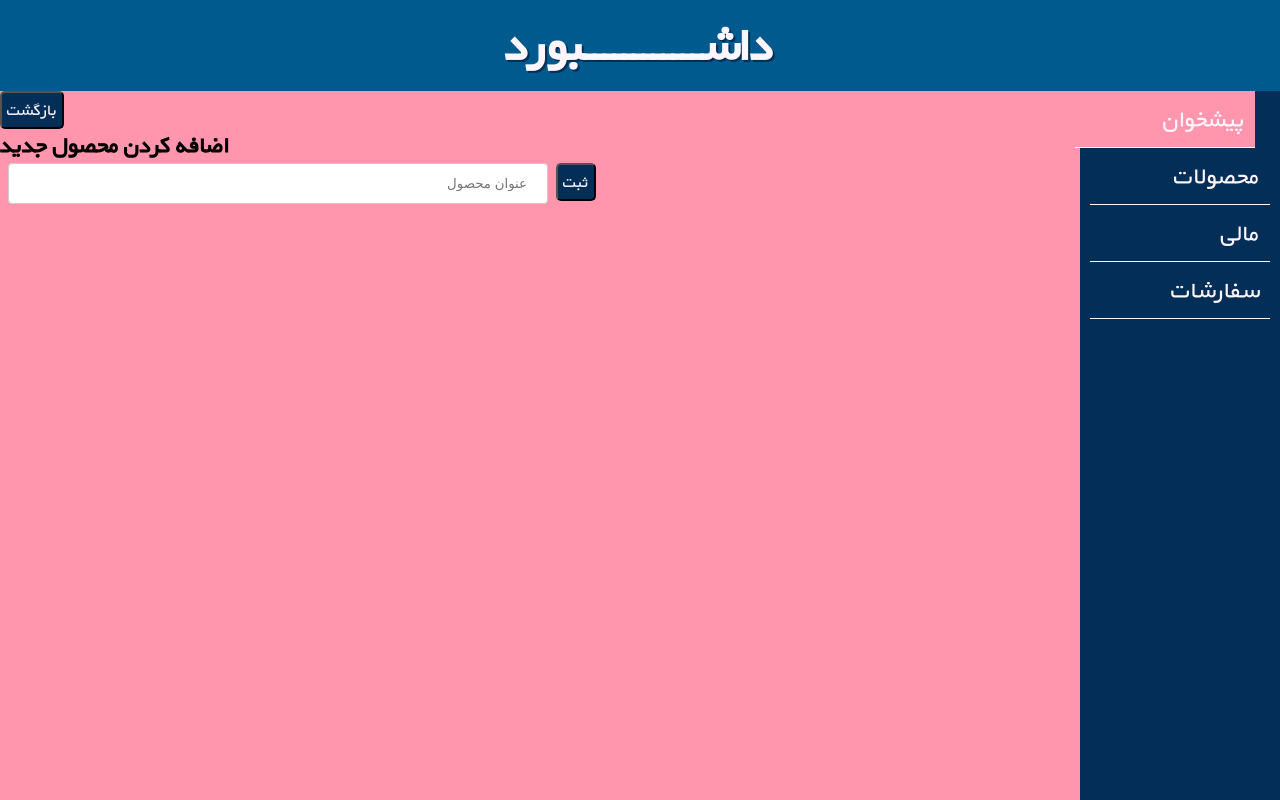
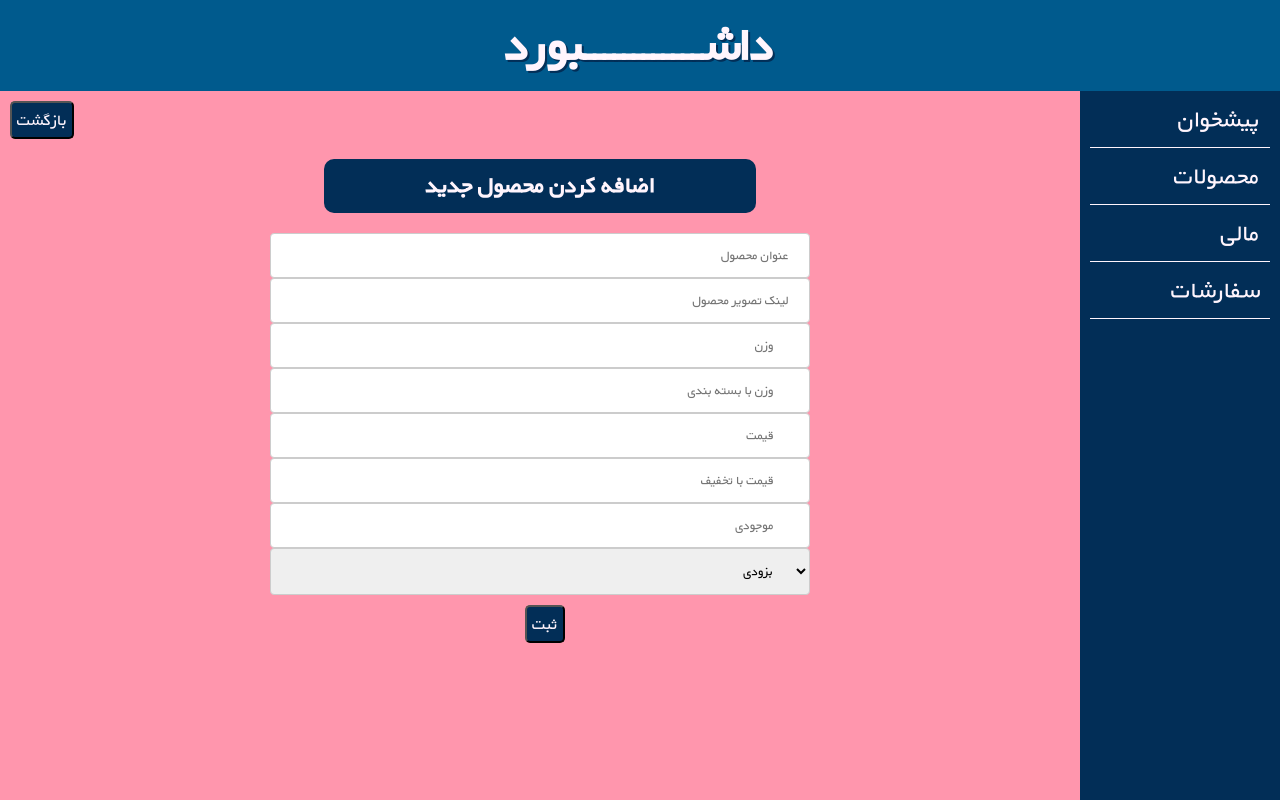
Before and after one commit to massam89/dashboard-app, a React (Create React App) app: page /add-product in a window 1280 px wide. Built offline with nearby package versions, Linux system fonts and the light colour scheme.

Commit message:
add adding product page

```diff
--- a/src/App.css
+++ b/src/App.css
@@ -148,7 +148,7 @@ button:active {
 	top:1px;
 }
 
-input[type=text], select {
+input, select, option {
   width: 50%;
   padding: 12px 20px;
   margin: 0px 8px;
@@ -157,7 +157,8 @@ input[type=text], select {
   border-radius: 4px;
   box-sizing: border-box;
   text-align: right;
-}
+  font-family: byekan;
+  }
 
 table {
   background-color: var(--dark);
@@ -181,3 +182,24 @@ tr:nth-child(even) {
 tr:nth-child(odd) {
   color: var(--white);
 }
+
+.add-product-page h2 {
+  text-align: center;
+  color: var(--white);
+  text-shadow: 2px 2px var(--very-dark);
+  background-color: var(--very-dark);
+  width: 40%;
+  margin: 20px auto;
+  padding: 10px;
+  border-radius: 10px;
+}
+
+.add-product-page button {
+  margin: 10px 0 0 10px;
+}
+
+.add-product-page form {
+  display: flex;
+  flex-direction: column;
+  align-items: center;
+}
--- a/src/components/AddProduct.js
+++ b/src/components/AddProduct.js
@@ -1,21 +1,52 @@
-import React, {useState} from 'react'
+import React, {useState, useContext} from 'react'
 import { Link } from "react-router-dom";
+import {AppContext} from './AppContext'
 
 const AddProduct = () => {
-    const [name, setName] = useState('')
+    const {productsList, setProductsList} = useContext(AppContext);
+    const [name, setName] = useState('');
+    const [imageURL, setImageURL] = useState('');
+    const [weight, setWeight] = useState();
+    const [weightPlus, setWeightPlus] = useState();
+    const [price, setPrice] = useState()
+    const [priceOff, setPriceOff] = useState();
+    const [stock, setStock] = useState();
+    const [status, setStatus] = useState('coming soon');
 
     const submit = (e) => {
         e.preventDefault();
-        console.log(name)
+        const data = {name, imageURL, weight, weightPlus, price, priceOff, stock, status }
+        setProductsList([ data, ...productsList]);
+        setName('');
+        setImageURL('');
+        setWeight('');
+        setWeightPlus('');
+        setPrice('');
+        setPriceOff('');
+        setStock('');
+        setStatus('coming soon')
     }
 
+
+
     return (
-        <div>
+        <div className='add-product-page'>
             <button><Link to='products'>بازگشت</Link></button>
             <h2>اضافه کردن محصول جدید</h2>
 
             <form onSubmit={submit}>
                 <input placeholder='عنوان محصول' type='text' value={name} onChange={(e) => setName(e.target.value)} />
+                <input placeholder='لینک تصویر محصول' type='url' value={imageURL} onChange={(e) => setImageURL(e.target.value)} />
+                <input placeholder='وزن' type='number' value={weight} onChange={(e) => setWeight(e.target.value)} />
+                <input placeholder='وزن با بسته بندی' type='number' value={weightPlus} onChange={(e) => setWeightPlus(e.target.value)} />
+                <input placeholder='قیمت' type='number' value={price} onChange={(e) => setPrice(e.target.value)} />
+                <input placeholder='قیمت با تخفیف' type='number' value={priceOff} onChange={(e) => setPriceOff(e.target.value)} />
+                <input placeholder='موجودی' type='number' value={stock} onChange={(e) => setStock(e.target.value)} />
+                <select value={status} onChange = {(e) => setStatus(e.target.value)}>
+                    <option value="coming soon">بزودی</option>
+                    <option value="available">در دسترس</option>
+                    <option value="stop">توقف تولید</option>
+                </select>
                 <button type='submit'>ثبت</button>
             </form>
         </div>
--- a/src/components/AppContext.js
+++ b/src/components/AppContext.js
@@ -3,7 +3,7 @@ import React, { useState } from 'react';
 export const AppContext = React.createContext();
 
 const Context = ({ children }) => {
- const [navbarSelect, setNavbarSelect] = useState('counter');
+ const [navbarSelect, setNavbarSelect] = useState('');
   const [productsList, setProductsList] = useState([
     {
       name: 'lemon',
```
